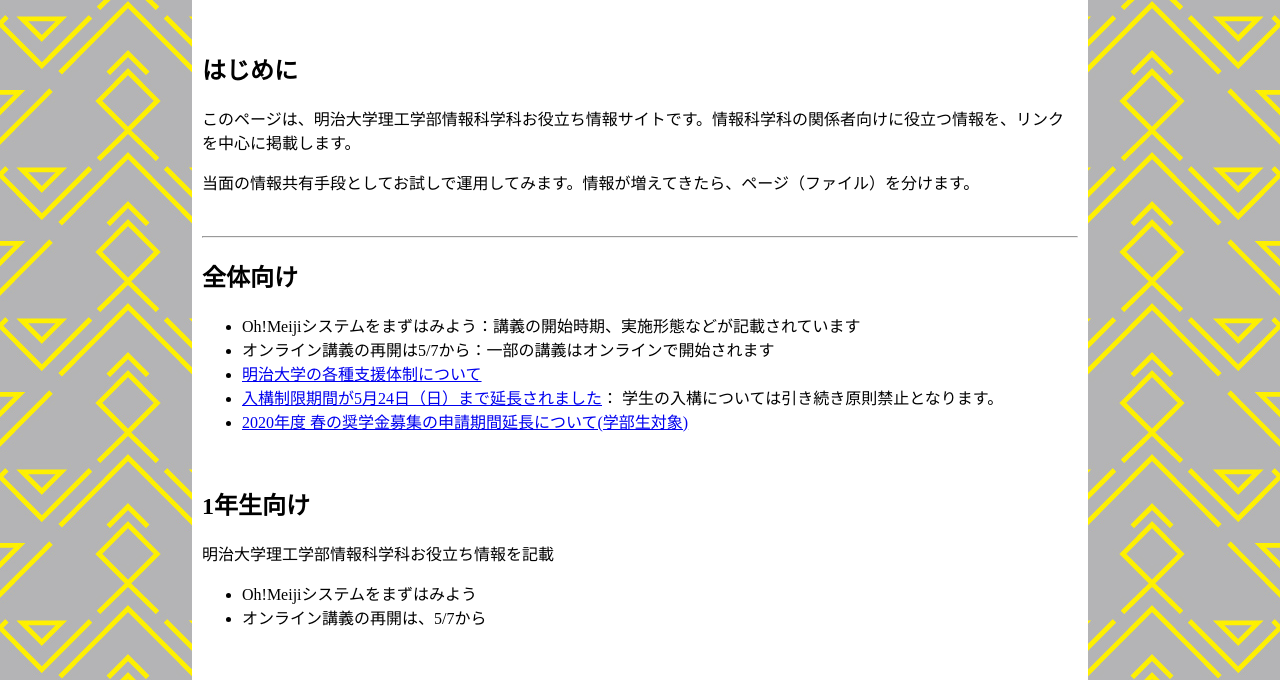
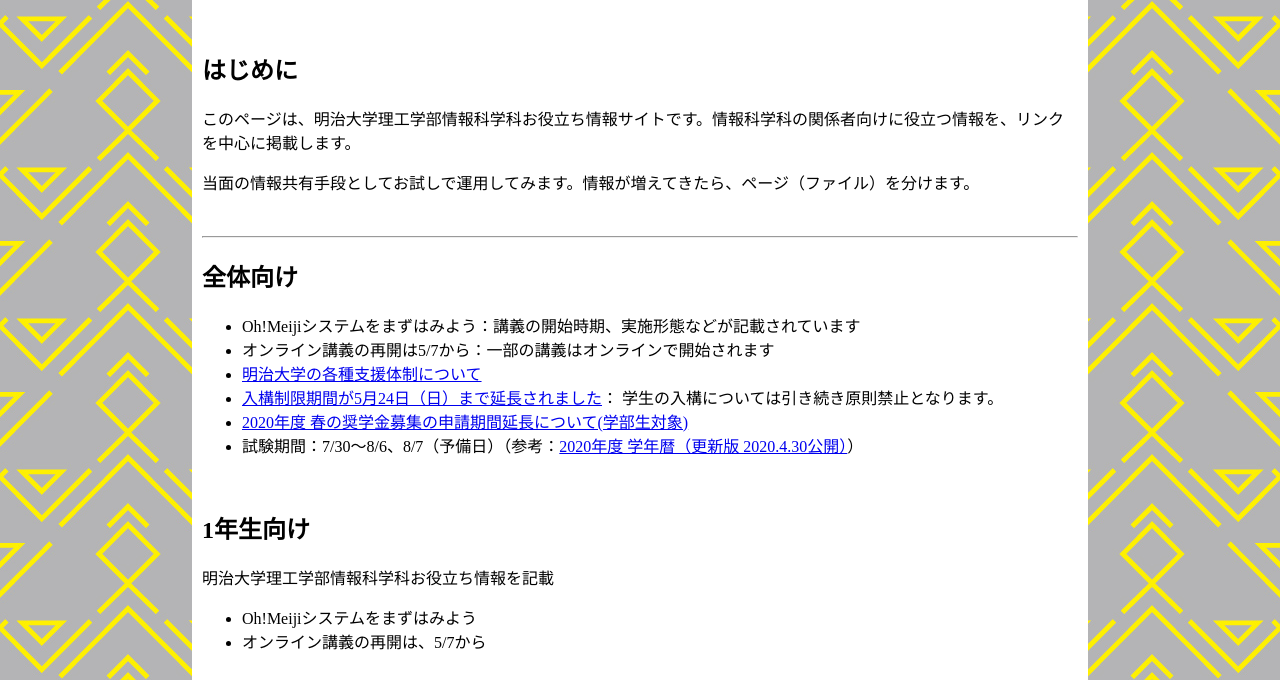
Before and after one commit to saitolaborg/cs.meiji.ac.jp, a plain HTML site: page index.html in a window 1280 px wide. Shown: the part 120-800 px from the top of the page. Drawn offline with Linux system fonts and the light colour scheme.

Commit message:
Update index.html

```diff
--- a/index.html
+++ b/index.html
@@ -33,6 +33,7 @@ body {
   <li><a href="https://www.meiji.ac.jp/koho/natural-disaster/6t5h7p0000341w9h.html">入構制限期間が5月24日（日）まで延長されました</a>：
  学生の入構については引き続き原則禁止となります。</li>
 <li><a href="https://www.meiji.ac.jp/campus/shougaku/info/2020/6t5h7p0000342cfr.html">2020年度 春の奨学金募集の申請期間延長について(学部生対象)</a></li>
+ <li>試験期間：7/30〜8/6、8/7（予備日）（参考：<a href="https://www.meiji.ac.jp/koho/6t5h7p00000vgfy1-att/6t5h7p00001m6udj.pdf">2020年度 学年暦（更新版 2020.4.30公開）</a>）</li>
   </ul>
     <br>
   <h2>1年生向け</h2>
```
